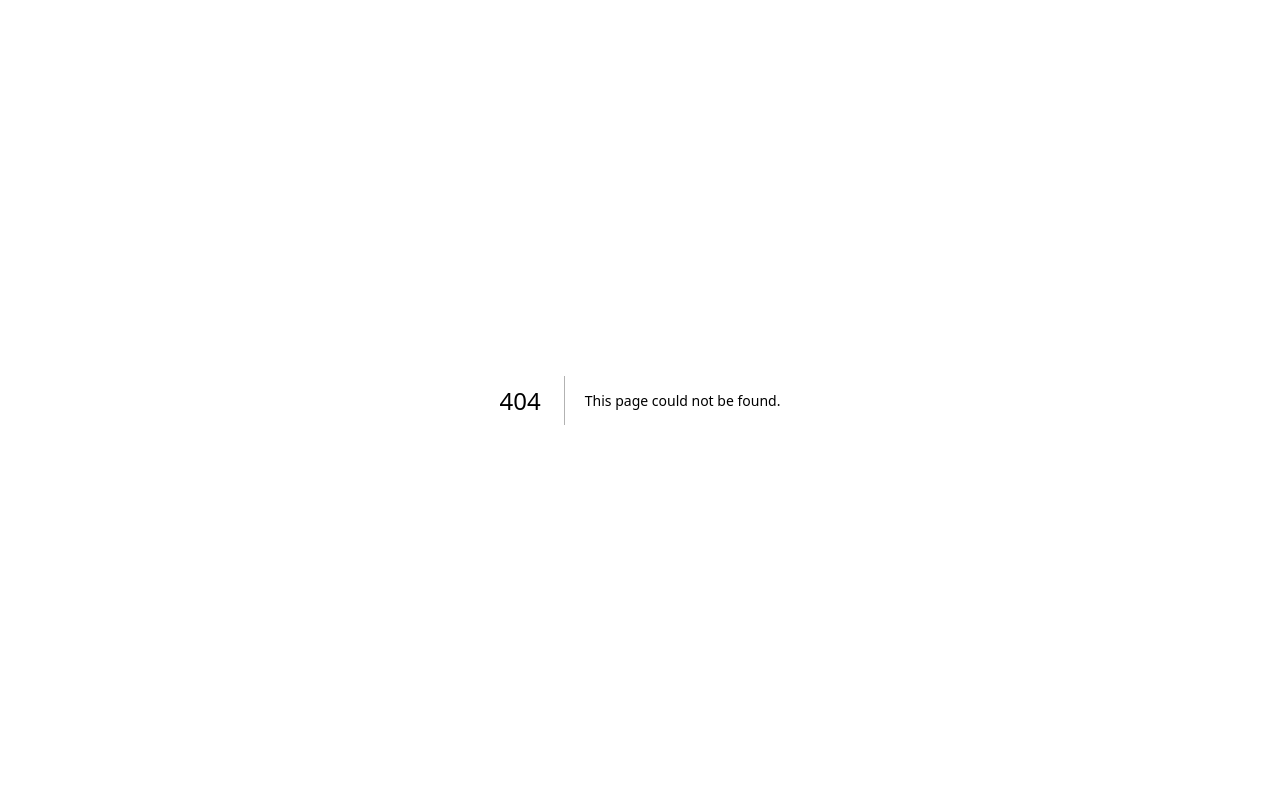
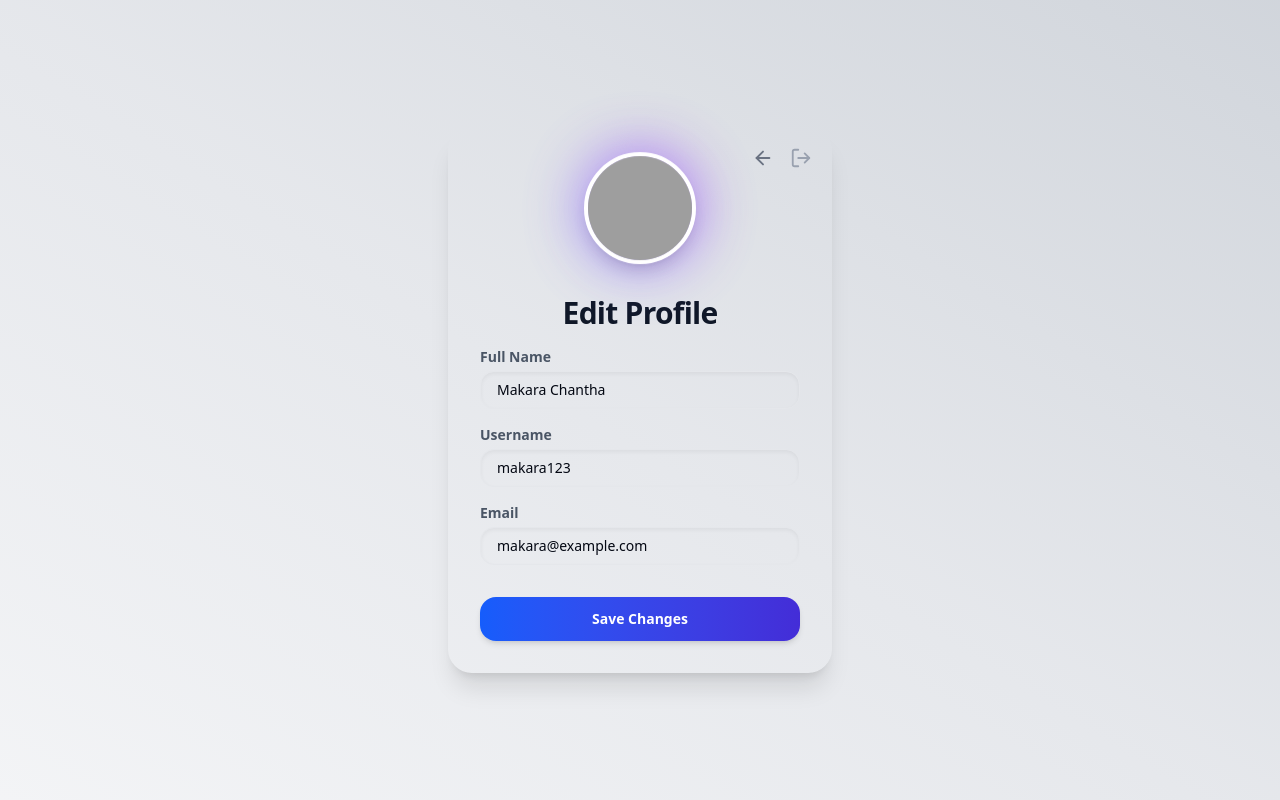
Before and after one commit to LyMeng7031/ID-Card, a Next.js app: page /edit-profile in a window 1280 px wide. Before the commit this address had no page. Built offline with nearby package versions, Linux system fonts and the light colour scheme; grey boxes are pictures that could not be loaded.

Commit message:
done profile page

```diff
--- a/src/app/all-id-cards/components/DigitalIDCardStyle1.tsx
+++ b/src/app/all-id-cards/components/DigitalIDCardStyle1.tsx
@@ -1,5 +1,5 @@
 import React from "react";
-import { FiEdit } from "react-icons/fi";
+import { FiEdit, FiEye } from "react-icons/fi";
 import SocialShare from "../components/SocialShare";
 import { useRouter } from "next/navigation";
 
@@ -28,16 +28,26 @@ export default function DigitalIDCard({ cardData }: { cardData: CardData }) {
         boxShadow: "0 0 20px 4px rgba(99, 102, 241, 0.6)",
       }}
     >
-      {/* Edit Icon Button */}
+      {/* View & Edit Buttons */}
+      <div className="absolute top-4 right-4 flex gap-3">
+        <button
+          onClick={() => router.push(`/view-id?style=1`)}
+          title="View Card"
+          className="text-white hover:text-green-300 transition-all duration-200 cursor-pointer"
+        >
+          <FiEye size={22} />
+        </button>
+
         <button
           onClick={() => router.push("/edit-id")}
           title="Edit Card"
-        className="absolute top-4 right-4 text-white hover:text-yellow-300 cursor-pointer transition-all duration-200"
+          className="text-white hover:text-yellow-300 transition-all duration-200 cursor-pointer"
         >
           <FiEdit size={22} />
         </button>
+      </div>
 
-      {/* Header with profile pic and title */}
+      {/* Header */}
       <div className="flex items-center mb-8 space-x-6">
         <div
           className="relative rounded-full p-1"
@@ -47,9 +57,8 @@ export default function DigitalIDCard({ cardData }: { cardData: CardData }) {
         >
           <img
             src={cardData.profile_url}
-            alt="Profile Picture"
+            alt="Profile"
             className="w-20 h-20 rounded-full border-2 border-indigo-400"
-            loading="lazy"
           />
         </div>
         <h1 className="text-3xl font-extrabold tracking-wide drop-shadow-lg">
@@ -57,7 +66,7 @@ export default function DigitalIDCard({ cardData }: { cardData: CardData }) {
         </h1>
       </div>
 
-      {/* Info list */}
+      {/* Info */}
       <div className="space-y-5">
         <InfoRow label="ID" value={cardData.id} />
         <InfoRow label="User ID" value={cardData.user_id} />
@@ -67,15 +76,16 @@ export default function DigitalIDCard({ cardData }: { cardData: CardData }) {
         <InfoRow label="Phone" value={cardData.phone} />
         <InfoRow label="Address" value={cardData.address} />
       </div>
+
+      {/* Social Share */}
       <SocialShare />
 
-      {/* QR code */}
+      {/* QR Code */}
       <div className="flex justify-center mt-8">
         <img
           src={cardData.qr_url}
           alt="QR Code"
           className="w-36 h-36 rounded-lg border-4 border-indigo-500 shadow-[0_0_15px_rgba(99,102,241,0.8)]"
-          loading="lazy"
         />
       </div>
 
--- a/src/app/all-id-cards/components/DigitalIDCardStyle2.tsx
+++ b/src/app/all-id-cards/components/DigitalIDCardStyle2.tsx
@@ -6,8 +6,8 @@ import {
   FaPhoneAlt,
   FaMapMarkerAlt,
 } from "react-icons/fa";
-import { FiEdit } from "react-icons/fi"; // Add this import
-import { useRouter } from "next/navigation"; // Add this import
+import { FiEdit, FiEye } from "react-icons/fi"; // Added FiEye icon
+import { useRouter } from "next/navigation";
 import SocialShare from "./SocialShare";
 
 type CardData = {
@@ -26,21 +26,30 @@ type CardData = {
 };
 
 export default function DigitalIDCardAlt({ cardData }: { cardData: CardData }) {
-  const router = useRouter(); // initialize router
+  const router = useRouter();
 
   return (
     <div
       className="relative w-full max-w-sm bg-gradient-to-tr from-emerald-400 via-emerald-500 backdrop-blur-xl rounded-3xl p-8 text-white shadow-lg mx-auto border border-green-300"
       style={{ boxShadow: "0 8px 24px rgba(34, 197, 94, 0.6)" }}
     >
-      {/* Edit Icon in top right */}
+      {/* View and Edit Icons */}
+      <div className="absolute top-4 right-4 flex gap-3">
+        <button
+          onClick={() => router.push(`/view-id?style=2`)}
+          title="View Card"
+          className="text-white hover:text-green-200 transition-all duration-200 cursor-pointer"
+        >
+          <FiEye size={22} />
+        </button>
         <button
           onClick={() => router.push("/edit-id")}
           title="Edit Card"
-        className="absolute top-4 right-4 text-white hover:text-yellow-300 cursor-pointer transition-all duration-200"
+          className="text-white hover:text-yellow-300 cursor-pointer transition-all duration-200"
         >
           <FiEdit size={22} />
         </button>
+      </div>
 
       {/* Profile */}
       <div className="flex flex-col items-center space-y-6 mb-6">
@@ -69,7 +78,7 @@ export default function DigitalIDCardAlt({ cardData }: { cardData: CardData }) {
 
       <SocialShare />
 
-      {/* QR */}
+      {/* QR Code */}
       <div className="mt-6 flex justify-center">
         <img
           src={cardData.qr_url}
--- a/src/app/all-id-cards/components/DigitalIDCardStyle3.tsx
+++ b/src/app/all-id-cards/components/DigitalIDCardStyle3.tsx
@@ -6,8 +6,8 @@ import {
   FaPhoneAlt,
   FaMapMarkerAlt,
 } from "react-icons/fa";
-import { FiEdit } from "react-icons/fi"; // 🆕 Import edit icon
-import { useRouter } from "next/navigation"; // 🆕 Import router
+import { FiEdit, FiEye } from "react-icons/fi"; // 🆕 Added FiEye
+import { useRouter } from "next/navigation";
 import SocialShare from "./SocialShare";
 
 type CardData = {
@@ -26,7 +26,7 @@ type CardData = {
 };
 
 export default function DigitalIDCardStyle9({ cardData }: { cardData: CardData }) {
-  const router = useRouter(); // 🆕 Use router
+  const router = useRouter();
 
   return (
     <div
@@ -35,30 +35,37 @@ export default function DigitalIDCardStyle9({ cardData }: { cardData: CardData }
         boxShadow: "0 0 20px 6px rgba(255, 215, 0, 0.3)",
       }}
     >
-      {/* 🆕 Edit Icon */}
+      {/* 🆕 View + Edit Icons */}
+      <div className="absolute top-4 right-4 flex gap-3">
+        <button
+          onClick={() => router.push(`/view-id?style=9`)}
+          title="View Card"
+          className="text-yellow-300 hover:text-green-200 transition duration-200 cursor-pointer"
+        >
+          <FiEye size={20} />
+        </button>
         <button
           onClick={() => router.push("/edit-id")}
           title="Edit Card"
-        className="absolute top-4 right-4 text-yellow-300 hover:text-yellow-500 cursor-pointer transition-all duration-200"
+          className="text-yellow-300 hover:text-yellow-500 transition duration-200 cursor-pointer"
         >
           <FiEdit size={20} />
         </button>
+      </div>
 
       {/* Header */}
       <div className="flex flex-col items-center mb-6">
         <img
           src={cardData.profile_url}
           alt="Profile"
-          className="w-24 h-24 rounded-md border-2 border-yellow-300 object-cover"
+          className="w-24 h-24 rounded-md border-2 border-yellow-300 object-cover cursor-pointer"
           style={{
             boxShadow: "0 0 15px 4px rgba(255, 215, 0, 0.7)",
           }}
         />
         <h1
           className="text-xl font-bold text-yellow-300 mt-3 uppercase"
-          style={{
-            textShadow: "0 0 8px rgba(255, 215, 0, 0.8)",
-          }}
+          style={{ textShadow: "0 0 8px rgba(255, 215, 0, 0.8)" }}
         >
           Clearance ID
         </h1>
@@ -81,7 +88,7 @@ export default function DigitalIDCardStyle9({ cardData }: { cardData: CardData }
         <img
           src={cardData.qr_url}
           alt="QR Code"
-          className="w-20 h-20 rounded border border-yellow-300"
+          className="w-20 h-20 rounded border border-yellow-300 shadow-sm cursor-pointer"
           style={{
             boxShadow: "0 0 12px 4px rgba(255, 215, 0, 0.6)",
           }}
@@ -117,7 +124,7 @@ function InfoItem({
 }) {
   return (
     <div className="flex items-start gap-3">
-      <div className="text-yellow-400 mt-1">{icon}</div>
+      <div className="text-yellow-400 mt-1 cursor-pointer">{icon}</div>
       <div>
         <p className="text-yellow-200 font-semibold">{label}</p>
         <p className="text-gray-100">{value}</p>
--- a/src/app/all-id-cards/components/DigitalIDCardSuperCute.tsx
+++ b/src/app/all-id-cards/components/DigitalIDCardSuperCute.tsx
@@ -7,8 +7,8 @@ import {
   FaMapMarkerAlt,
   FaPaw,
 } from "react-icons/fa";
-import { FiEdit } from "react-icons/fi"; // 🆕 Import edit icon
-import { useRouter } from "next/navigation"; // 🆕 Import router
+import { FiEdit, FiEye } from "react-icons/fi"; // 🆕 Import view icon
+import { useRouter } from "next/navigation";
 import SocialShare from "./SocialShare";
 
 type CardData = {
@@ -29,7 +29,7 @@ type CardData = {
 };
 
 export default function DigitalIDCardDarkMode({ cardData }: { cardData: CardData }) {
-  const router = useRouter(); // 🆕 Initialize router
+  const router = useRouter();
 
   return (
     <div
@@ -37,19 +37,28 @@ export default function DigitalIDCardDarkMode({ cardData }: { cardData: CardData
         hover:shadow-[0_15px_40px_rgba(0,0,0,0.9)] transition-shadow duration-300 ease-in-out"
       style={{ fontFamily: "'Unica One', sans-serif", color: "#e0e0e0" }}
     >
-      {/* 🆕 Edit Icon in Top Right */}
+      {/* 🆕 View + Edit Icons */}
+      <div className="absolute top-4 right-4 flex gap-3">
+        <button
+          onClick={() => router.push(`/view-id?style=dark`)}
+          title="View Card"
+          className="text-indigo-400 hover:text-green-300 cursor-pointer transition-all duration-200"
+        >
+          <FiEye size={20} />
+        </button>
         <button
           onClick={() => router.push("/edit-id")}
           title="Edit Card"
-        className="absolute top-4 right-4 text-indigo-400 hover:text-indigo-200 cursor-pointer transition-all duration-200"
+          className="text-indigo-400 hover:text-indigo-200 cursor-pointer transition-all duration-200"
         >
           <FiEdit size={20} />
         </button>
+      </div>
 
       {/* Profile & Header */}
       <div className="flex flex-col items-center space-y-3 mb-6">
         <div
-          className="relative w-28 h-28 rounded-full border-8 border-indigo-600 shadow-lg overflow-hidden"
+          className="relative w-28 h-28 rounded-full border-8 border-indigo-600 shadow-lg overflow-hidden cursor-pointer"
           style={{ boxShadow: "0 0 15px 5px rgba(75,0,130,0.7)" }}
         >
           <img
@@ -95,7 +104,7 @@ export default function DigitalIDCardDarkMode({ cardData }: { cardData: CardData
         <img
           src={cardData.qr_url}
           alt="QR Code"
-          className="w-24 h-24 rounded-xl border-4 border-indigo-500 shadow-md"
+          className="w-24 h-24 rounded-xl border-4 border-indigo-500 shadow-md cursor-pointer"
           style={{ boxShadow: "0 0 20px 6px rgba(75,0,130,0.7)" }}
         />
       </div>
@@ -119,9 +128,7 @@ function InfoRow({
   value: string | number;
 }) {
   return (
-    <div
-      className="flex items-center space-x-3 bg-zinc-800 rounded-lg px-4 py-2 shadow-sm hover:bg-zinc-700 transition-colors cursor-default select-text"
-    >
+    <div className="flex items-center space-x-3 bg-zinc-800 rounded-lg px-4 py-2 shadow-sm hover:bg-zinc-700 transition-colors cursor-pointer select-text">
       <div className="text-indigo-400 text-xl">{icon}</div>
       <div>
         <p className="font-semibold text-indigo-300">{label}</p>
--- a/src/app/edit-id/page.tsx
+++ b/src/app/edit-id/page.tsx
@@ -8,6 +8,7 @@ export default function EditIDCardPage() {
   const router = useRouter();
 
   const [formData, setFormData] = useState({
+    user_id: cardData.user_id || "",
     fullName: cardData.fullName || "",
     gender: cardData.gender || "",
     dob: cardData.dob || "",
--- /dev/null
+++ b/src/app/edit-profile/page.tsx
@@ -0,0 +1,131 @@
+"use client";
+
+import { useRouter } from "next/navigation";
+import { useState } from "react";
+import { FiLogOut, FiMail, FiUser, FiArrowLeft } from "react-icons/fi";
+
+export default function EditProfilePage() {
+  const router = useRouter();
+
+  // Initial user data (can be replaced with API data)
+  const [fullName, setFullName] = useState("Makara Chantha");
+  const [username, setUsername] = useState("makara123");
+  const [email, setEmail] = useState("makara@example.com");
+
+  const handleSave = (e: React.FormEvent) => {
+    e.preventDefault();
+
+    // TODO: Call your update API here if needed
+    // For now, just redirect back
+    router.push("/profile");
+  };
+
+  return (
+    <>
+      <style>{`
+        @keyframes float {
+          0%, 100% {
+            transform: translateY(0);
+          }
+          50% {
+            transform: translateY(-8px);
+          }
+        }
+        .float-animation {
+          animation: float 4s ease-in-out infinite;
+        }
+      `}</style>
+
+      <div className="min-h-screen bg-gradient-to-tr from-gray-100 via-gray-200 to-gray-300 flex flex-col items-center justify-center p-6">
+        <div className="relative rounded-3xl shadow-xl max-w-sm w-full p-8 text-center">
+          {/* Back Button */}
+          <div className="absolute top-5 right-5 flex gap-4">
+            <button
+              onClick={() => router.push("/profile")}
+              title="Back to Profile"
+              className="text-gray-500 hover:text-blue-600 transition-transform duration-200 hover:scale-110 cursor-pointer"
+            >
+              <FiArrowLeft size={22} />
+            </button>
+
+            <button
+              onClick={() => router.push("/login")}
+              title="Logout"
+              className="text-gray-400 hover:text-red-500 transition-transform duration-200 hover:scale-110 cursor-pointer"
+            >
+              <FiLogOut size={22} />
+            </button>
+          </div>
+
+          {/* Avatar */}
+          <div>
+            <div className="relative mx-auto w-28 h-28 mb-6">
+              <div
+                className="absolute inset-0 rounded-full bg-gradient-to-tr from-indigo-500 to-purple-600 blur-2xl opacity-70 float-animation"
+                style={{ filter: "blur(30px)" }}
+              />
+              <img
+                src="https://api.dicebear.com/7.x/initials/svg?seed=MC"
+                alt="Profile Avatar"
+                className="relative w-28 h-28 rounded-full border-4 border-white object-cover shadow-lg float-animation"
+              />
+            </div>
+          </div>
+
+          {/* Edit Profile Form */}
+          <h2 className="text-3xl font-extrabold text-gray-900 tracking-tight mb-4">
+            Edit Profile
+          </h2>
+
+          <form onSubmit={handleSave} className="space-y-4 text-left text-sm">
+            <div>
+              <label className="text-gray-600 font-semibold block mb-1">
+                Full Name
+              </label>
+              <input
+                type="text"
+                className="w-full rounded-xl border px-4 py-2 shadow-inner"
+                value={fullName}
+                onChange={(e) => setFullName(e.target.value)}
+                required
+              />
+            </div>
+
+            <div>
+              <label className="text-gray-600 font-semibold block mb-1">
+                Username
+              </label>
+              <input
+                type="text"
+                className="w-full rounded-xl border px-4 py-2 shadow-inner"
+                value={username}
+                onChange={(e) => setUsername(e.target.value)}
+                required
+              />
+            </div>
+
+            <div>
+              <label className="text-gray-600 font-semibold block mb-1">
+                Email
+              </label>
+              <input
+                type="email"
+                className="w-full rounded-xl border px-4 py-2 shadow-inner"
+                value={email}
+                onChange={(e) => setEmail(e.target.value)}
+                required
+              />
+            </div>
+
+            <button
+              type="submit"
+              className="w-full mt-4 py-3 rounded-2xl font-semibold shadow-md bg-gradient-to-r from-blue-600 to-indigo-700 text-white hover:scale-105 transition"
+            >
+              Save Changes
+            </button>
+          </form>
+        </div>
+      </div>
+    </>
+  );
+}
--- a/src/app/profile/page.tsx
+++ b/src/app/profile/page.tsx
@@ -2,7 +2,7 @@
 
 import { useRouter } from "next/navigation";
 import { useState } from "react";
-import { FiLogOut, FiMail, FiUser } from "react-icons/fi";
+import { FiLogOut, FiMail, FiUser, FiEdit } from "react-icons/fi";
 import DigitalIDCardStyle1 from "../all-id-cards/components/DigitalIDCardStyle1";
 import DigitalIDCardStyle2 from "../all-id-cards/components/DigitalIDCardStyle2";
 import DigitalIDCardStyle3 from "../all-id-cards/components/DigitalIDCardStyle3";
@@ -40,7 +40,6 @@ export default function ProfilePage() {
 
   return (
     <>
-      {/* CSS for floating animation */}
       <style>{`
         @keyframes float {
           0%, 100% {
@@ -57,21 +56,29 @@ export default function ProfilePage() {
 
       <div className="min-h-screen bg-gradient-to-tr from-gray-100 via-gray-200 to-gray-300 flex flex-col items-center justify-center p-6">
         <div className="relative rounded-3xl shadow-xl max-w-sm w-full p-8 text-center">
-          {/* Logout Button */}
+          {/* Edit Profile & Logout Icons */}
+          <div className="absolute top-5 right-5 flex gap-4">
+            <button
+              onClick={() => router.push("/edit-profile")}
+              title="Edit Profile"
+              className="text-gray-500 hover:text-green-600 transition-transform duration-200 hover:scale-110 cursor-pointer"
+            >
+              <FiEdit size={22} />
+            </button>
+
             <button
               onClick={() => router.push("/login")}
-            className="absolute top-5 right-5 text-gray-400 hover:text-red-500 transition-transform duration-200 hover:scale-110 cursor-pointer"
               title="Logout"
+              className="text-gray-400 hover:text-red-500 transition-transform duration-200 hover:scale-110 cursor-pointer"
             >
-            <FiLogOut size={24} />
+              <FiLogOut size={22} />
             </button>
+          </div>
 
-          {/* Avatar with Gradient Background and animation */}
-          <div>
+          {/* Avatar with Gradient Glow */}
           <div className="relative mx-auto w-28 h-28 mb-6">
-            {/* Glowing background gradient */}
             <div
-              className={`absolute inset-0 rounded-full bg-gradient-to-tr from-indigo-500 to-purple-600 blur-2xl opacity-70 float-animation`}
+              className="absolute inset-0 rounded-full bg-gradient-to-tr from-green-400 to-emerald-600 blur-2xl opacity-70 float-animation"
               style={{ filter: "blur(30px)" }}
             />
             <img
@@ -80,58 +87,50 @@ export default function ProfilePage() {
               className="relative w-28 h-28 rounded-full border-4 border-white object-cover shadow-lg float-animation"
             />
           </div>
-          </div>
 
           {/* Full Name */}
           <h2 className="text-3xl font-extrabold text-gray-900 tracking-tight mb-4">
             {user.fullName}
           </h2>
 
-          {/* Table-like user info */}
+          {/* User Info Table */}
           <div className="w-full bg-gradient-to-r from-gray-100 to-gray-200 border border-gray-300 rounded-xl shadow-inner p-4 text-left text-sm space-y-2">
             <div className="flex items-center gap-2 text-gray-800 font-medium">
-              <FiUser className="text-blue-600" />
+              <FiUser className="text-green-600" />
               <span>@{user.username}</span>
             </div>
             <div className="flex items-center gap-2 text-gray-600">
-              <FiMail className="text-blue-600" />
+              <FiMail className="text-green-600" />
               <span>{user.email}</span>
             </div>
           </div>
 
-          {/* Buttons */}
+          {/* Action Buttons with Green Gradient */}
           <div className="mt-8 space-y-4">
             <button
               onClick={() => router.push("/create-id")}
-              className={`${buttonBase} bg-gradient-to-r from-blue-600 to-indigo-700 text-white shadow-blue-400`}
+              className={`${buttonBase} bg-gradient-to-r from-green-500 to-emerald-600 text-white shadow-green-400`}
             >
               Create ID Card
             </button>
 
             <button
-              onClick={() => router.push(`/view-id?style=${styleIndex}`)}
-              className={`${buttonBase} bg-gradient-to-r from-blue-600 to-indigo-700 text-white shadow-blue-400`}
-            >
-              View ID Card
-            </button>
-
-            <button
               onClick={toggleStyle}
-              className={`${buttonBase} bg-gradient-to-r from-blue-600 to-indigo-700 text-white shadow-blue-400`}
+              className={`${buttonBase} bg-gradient-to-r from-green-500 to-emerald-600 text-white shadow-green-400`}
             >
               Change Style
             </button>
 
             <button
               onClick={() => router.push("/all-id-cards")}
-              className={`${buttonBase} bg-gradient-to-r from-blue-600 to-indigo-700 text-white shadow-blue-400`}
+              className={`${buttonBase} bg-gradient-to-r from-green-500 to-emerald-600 text-white shadow-green-400`}
             >
               See All ID Cards
             </button>
           </div>
         </div>
 
-        {/* Style name + Card */}
+        {/* Card Preview with Fade */}
         <div className="flex flex-col items-center mt-12 transition-opacity duration-300">
           <p className="text-xl font-semibold text-gray-900 mb-3">
             {styleNames[styleIndex.toString()]}
```
Lines whose indentation alone changed are shown as unchanged.
